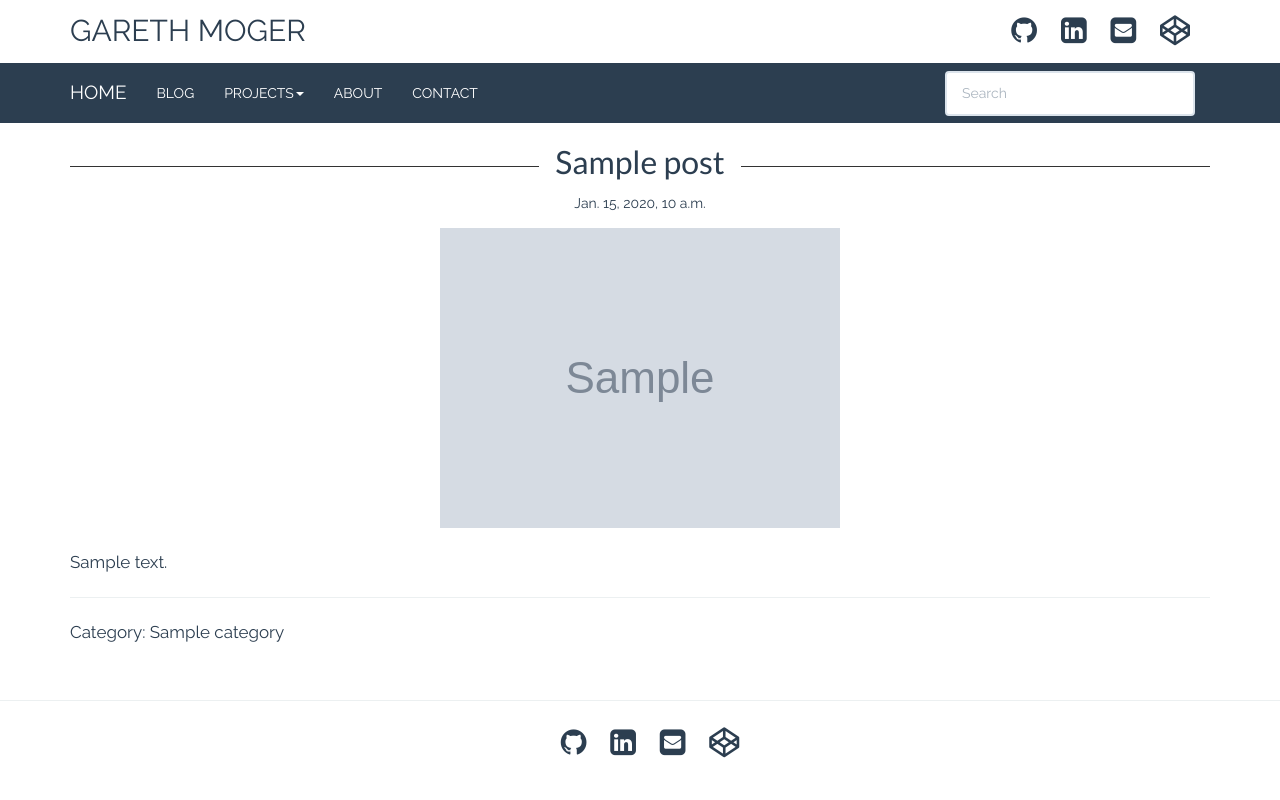
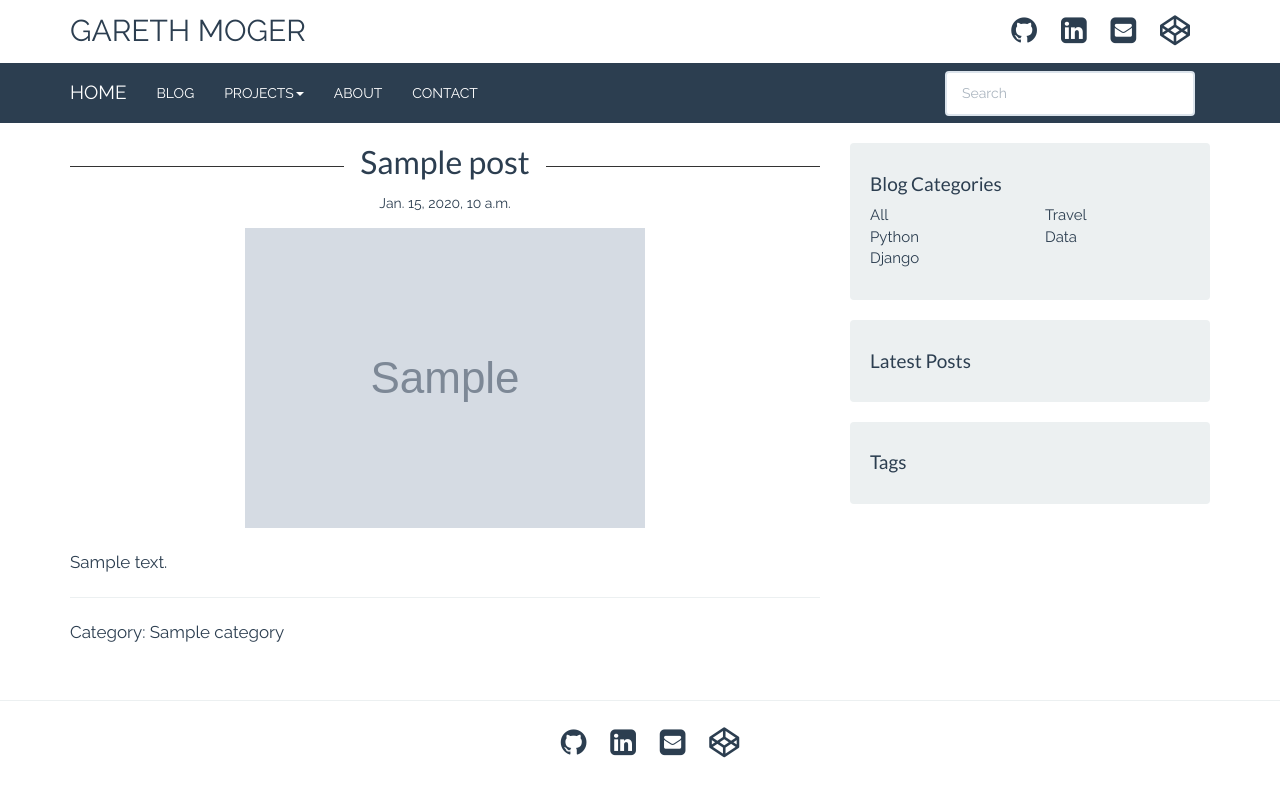
Before and after one commit to gmojo/django-portfolio, a Django app: a page that uses portfolio/blog/templates/blog/post_detail.html in a window 1280 px wide. Run offline with Django 3.2, Linux system fonts and the light colour scheme; tables that the repository leaves empty hold one stand-in row (values such as "Sample post"); grey boxes marked "Sample" are stand-in pictures; some libraries are stand-ins or nearby versions.

Commit message:
Blog pages restructured with baseblog.html

```diff
--- a/portfolio/blog/templates/blog/post_detail.html
+++ b/portfolio/blog/templates/blog/post_detail.html
@@ -1,15 +1,11 @@
-{% extends 'base.html' %}
+{% extends 'baseblog.html' %}
 {% load staticfiles %}
-
-{% block content %}
-
 {% load disqus_tags %}
 {% set_disqus_identifier "page_" page.pk %}
 {% set_disqus_title page.title %}
 
+{% block blogcontent %}
 
-
-    <div class="container">
     <h2 class="sidelines">{{ post.title }}</h2>
     <div class="blog-date">
         <p>{{ post.published_date }}</p>
@@ -21,9 +17,10 @@
     <p>Category: <a href="{% url 'blog:category' name=post.category %}">{{ post.category }}</a></p>
     <br>
 
-        <div class="col-md-8 col-md-push-2">
+{% endblock %}
+
+{% block disqus %}
+    <div class="col-md-8">
         {% disqus_show_comments %}
     </div>
-    </div>
-
 {% endblock %}
--- /dev/null
+++ b/portfolio/templates/baseblog.html
@@ -0,0 +1,68 @@
+{% extends 'base.html' %}
+{% load staticfiles %}
+
+{% block content %}
+
+<div class="container">
+
+    <div class="row">
+
+        <!-- Blog Post/s Column -->
+        <div class="col-md-8">
+
+        {% block blogcontent %}
+
+        {% endblock %}
+
+        </div>
+
+        <!-- Blog Sidebar Widgets Column -->
+        <div class="col-md-4 sidebar">
+
+            <!-- Blog Categories Well -->
+            <div class="well">
+                <h4>Blog Categories</h4>
+
+                <div class="row">
+                    <div class="col-md-6">
+                        <ul class="list-unstyled">
+                            <li><a href="{% url 'blog:posts' %}">All</a></li>
+                            <li><a href="{% url 'blog:category' name='Python' %}">Python</a></li>
+                            <li><a href="{% url 'blog:category' name='Django' %}">Django</a></li>
+                        </ul>
+                    </div>
+                    <div class="col-md-6">
+                        <ul class="list-unstyled">
+                            <li><a href="{% url 'blog:category' name='Travel' %}">Travel</a></li>
+                            <li><a href="{% url 'blog:category' name='Data' %}">Data</a></li>
+                        </ul>
+                    </div>
+                </div>
+
+            </div>
+
+            <!-- Blog Latest Well -->
+            <div class="well">
+                <h4>Latest Posts</h4>
+                <ul class="list-unstyled">
+                    {% for post in latest %}
+                        <li><a href="{% url 'blog:post_detail' pk=post.pk slug=post.slug %}">{{ post.title }}</a></li>
+                    {% endfor %}
+                </ul>
+            </div>
+
+            <!-- Blog Tags Well -->
+            <div class="well">
+                <h4>Tags</h4>
+            </div>
+
+        </div>
+
+    </div><!-- /.row -->
+
+    {% block disqus %}
+    {% endblock %}
+
+</div>
+
+{% endblock %}
```
Also changed, not shown: portfolio/blog/templates/blog/posts.html (+3 -56 lines). Lines whose indentation alone changed are shown as unchanged.
